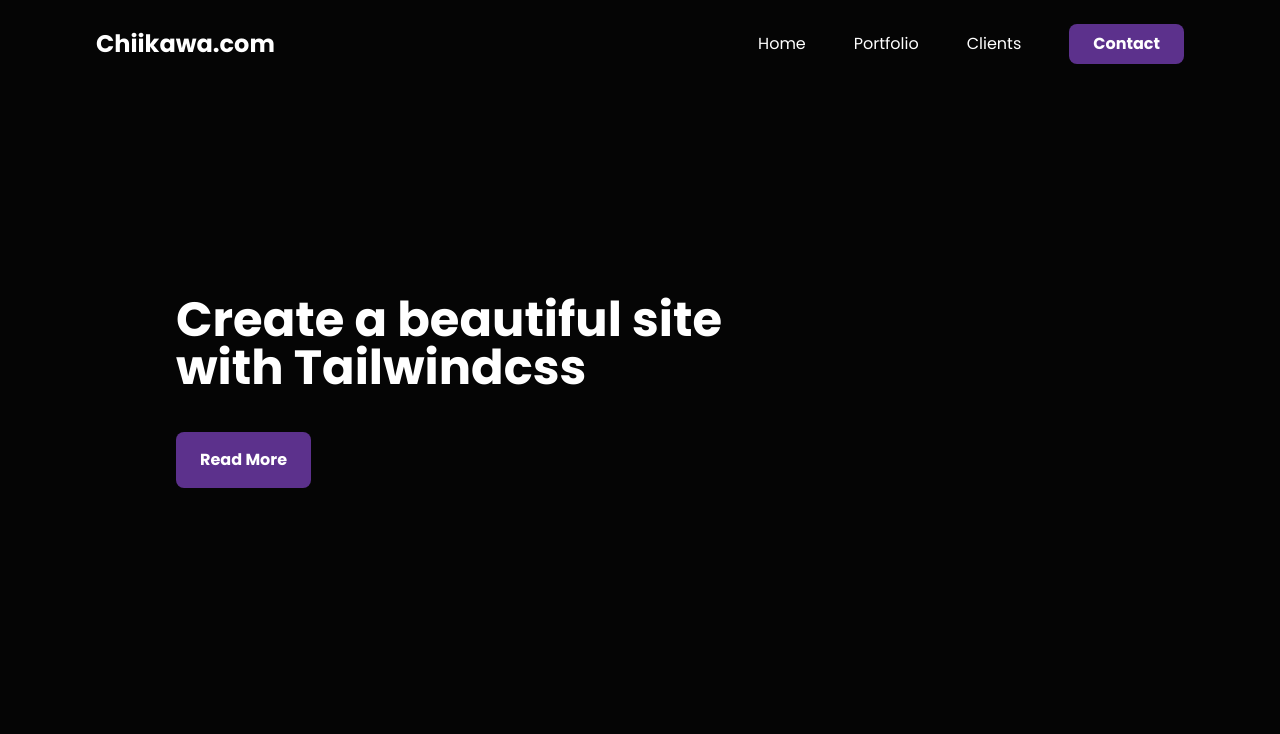
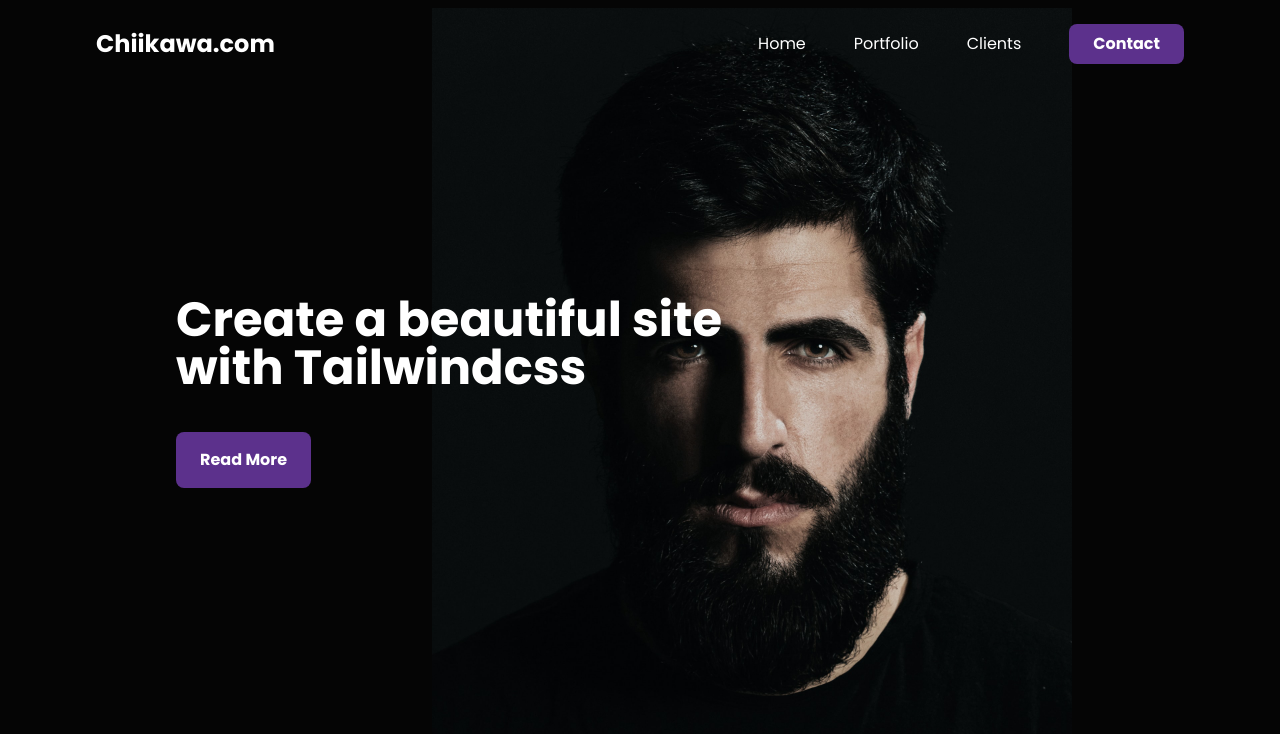
Before and after one commit to shumatsumoto/tailwindcss-portfolio, a website: page src/index.html in a window 1280 px wide. Shown: the top 734 px of the page. Drawn offline with nearby package versions, Linux system fonts and the light colour scheme; files that its build step writes are made by us from their sources.

Commit message:
image追加

```diff
--- a/src/index.html
+++ b/src/index.html
@@ -14,7 +14,7 @@
       href="https://use.fontawesome.com/releases/v6.2.0/css/all.css"
       rel="stylesheet"
     />
-    <title>ポートフォリオ</title>
+    <title>Tailwindcss Portfolio</title>
   </head>
   <body class="font-poppins bg-body text-white">
     <header class="py-6">
@@ -57,7 +57,7 @@
       class="container mt-16 flex justify-between items-center mx-auto px-8 md:px-14 lg:px-24 w-full"
     >
       <div class="flex flex-wrap md:flex-nowrap">
-        <div class="md:my-36 lg:ml-20">
+        <div class="md:my-36 lg:ml-20 justify-center md:justify-start max-w-xl">
           <h1 class="font-bold text-4xl lg:text-5xl">
             Create a beautiful site<br />with Tailwindcss
           </h1>
@@ -67,6 +67,11 @@
             <span>Read More</span>
           </button>
         </div>
+        <img
+          src="./images/human.jpg"
+          alt="image"
+          class="md:absolute lg:top-2 lg:right-52 md:w-3/5 w-10/12 md:mt-0 right-6 mx-auto -z-10 lg:w-3/6"
+        />
       </div>
     </div>
   </body>
```
Also changed, not shown: src/images/human.jpg (added), src/images/portfolio1.jpg (added), src/images/portfolio2.jpg (added), src/images/portfolio3.jpg (added), src/images/portfolio4.jpg (added), src/images/portfolio5.jpg (added), src/images/portfolio6.jpg (added).
